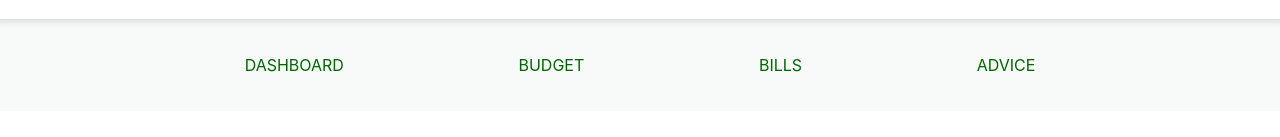
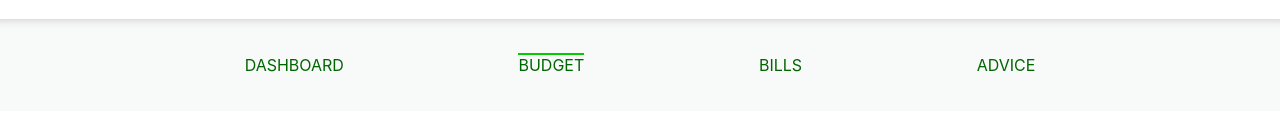
Before and after one commit to MartinZugs/Expense-Tracker, a React (Create React App) app in the folder my-app/: page /budget in a window 1280 px wide. Shown: the part 141-278 px from the top of the page. Built offline with nearby package versions, Linux system fonts and the light colour scheme; no server answers; sample sign-in values are in the browser's storage.

Commit message:
imported NavLink from react-router-dom and used the attribute activeClassName to make the nav li element active when the page component is loaded.

```diff
--- a/my-app/src/components/PrivateRoute.js
+++ b/my-app/src/components/PrivateRoute.js
@@ -10,7 +10,7 @@ export default function PrivateRoute({ component: Component, ...rest }) {
         <Route
             {...rest}
             render={props =>  {
-                return currentUser ? <Component {...props} /> : <Redirect to ="/SignIn" />
+                return currentUser ? <Component {...props} /> : <Redirect to ="/signIn" />
             }}
 
         ></Route>
--- a/my-app/src/components/SecondNav.js
+++ b/my-app/src/components/SecondNav.js
@@ -1,6 +1,6 @@
 import React from 'react';
 import './secondnav.css'
-import {Link} from "react-router-dom";
+import {NavLink} from "react-router-dom";
 
  const SecondNav = () => {
 
@@ -9,10 +9,10 @@ import {Link} from "react-router-dom";
 
         <nav>
             <ul>
-                <li><Link to="/dashboard">dashboard</Link></li>
-                <li><Link to="/budget">budget</Link></li>
-                <li><Link to="/bills">bills</Link></li>
-                <li><Link to="/advice">advice</Link></li>
+                <li><NavLink to="/dashboard" activeClassName="active">dashboard</NavLink></li>
+                <li><NavLink to="/budget" activeClassName="active">budget</NavLink></li>
+                <li><NavLink to="/bills" activeClassName="active">bills</NavLink></li>
+                <li><NavLink to="/advice" activeClassName="active">advice</NavLink></li>
             </ul>
         </nav>
     )
--- a/my-app/src/components/secondnav.css
+++ b/my-app/src/components/secondnav.css
@@ -37,3 +37,7 @@ li> a:hover {
     color: #00CC00;
 
 }
+
+.active {
+    border-top: 0.187rem solid #00CC00;
+}
```
